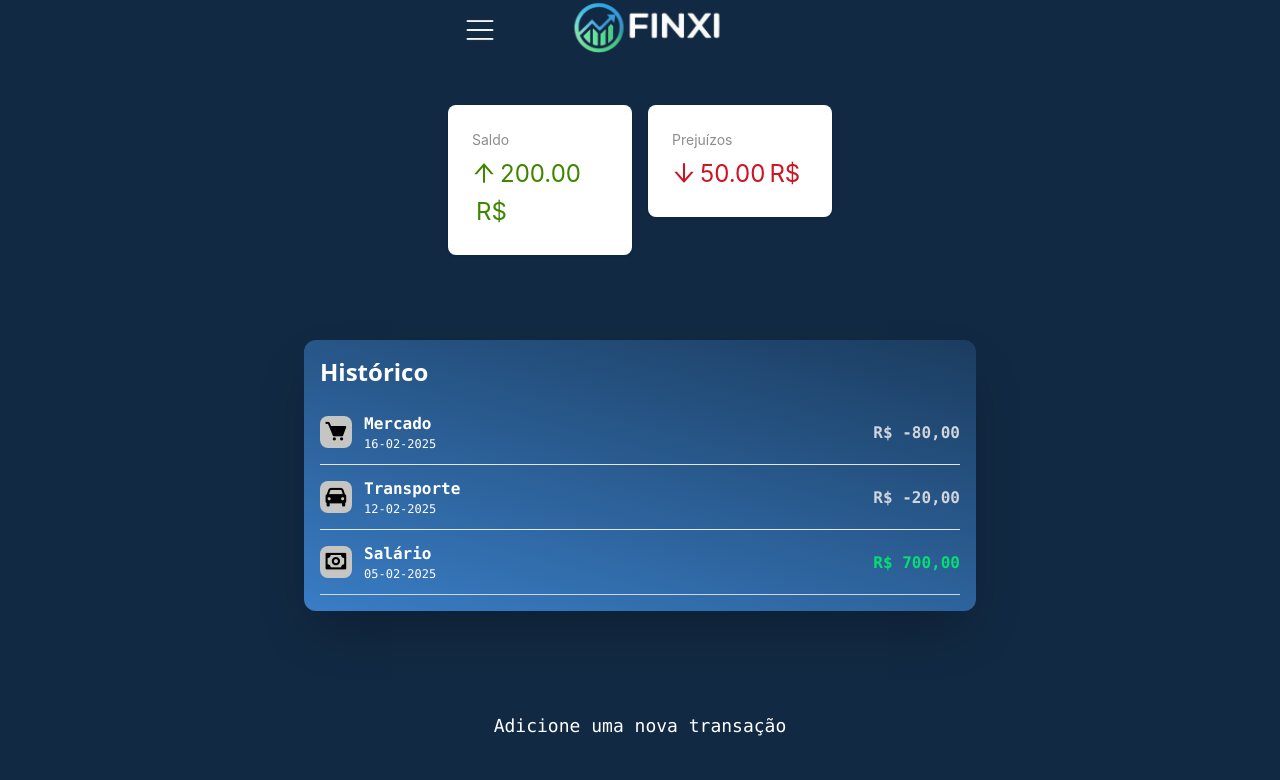
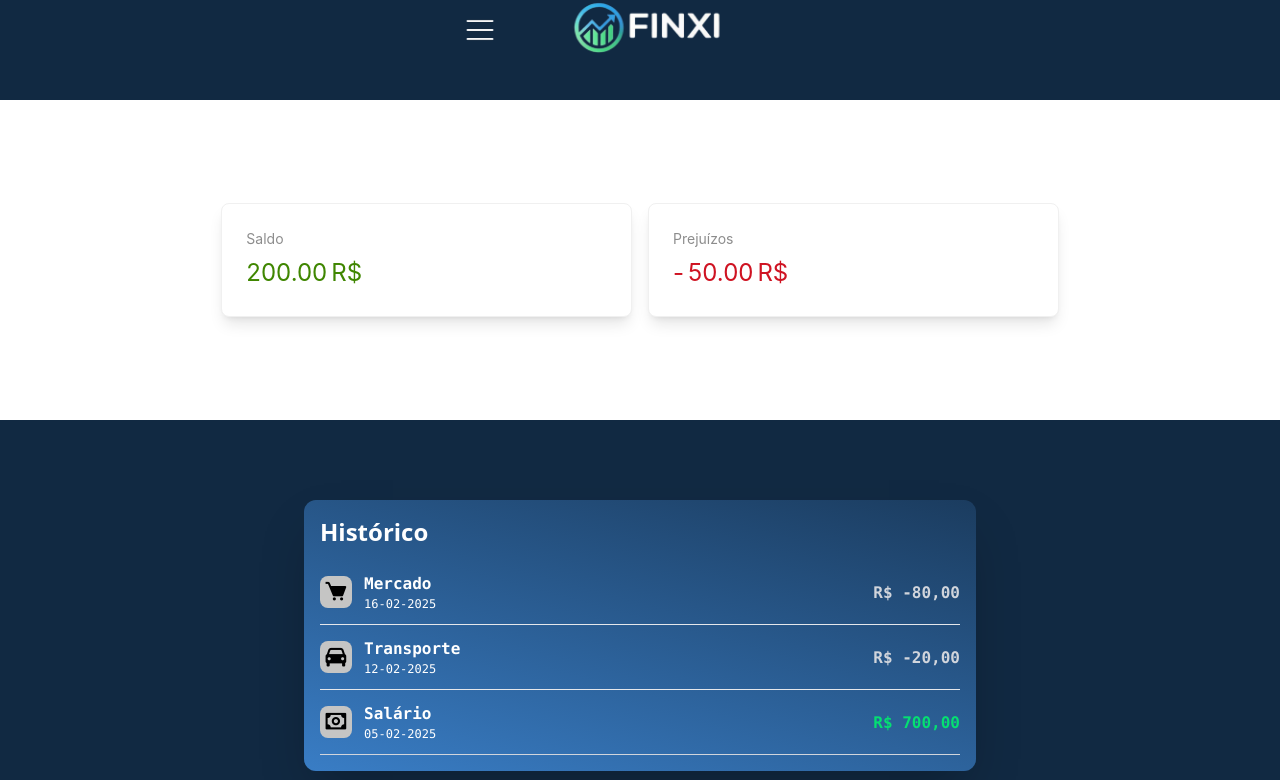
Before and after one commit to dilucas00/web-app-responsive, a React (Vite) app in the folder vite-project/: page / in a window 1280 px wide. Shown: the top 780 px of the page. Built offline with nearby package versions, Linux system fonts and the light colour scheme.

Commit message:
Ajustes nos componentes

```diff
--- a/vite-project/src/components/CardExample.jsx
+++ b/vite-project/src/components/CardExample.jsx
@@ -3,29 +3,29 @@ import { ArrowDownOutlined, ArrowUpOutlined } from '@ant-design/icons';
 import { Card, Col, Row, Statistic } from 'antd';
 
 function CardExample() {
-  return ( // Adicionado return
-    <div className="w-full pt-10 h-50 flex justify-center items-center  ">
-      <Row gutter={16}>
-        <Col span={12} className='lg:w-1/4 sm:w-1/2 w-full'>
-          <Card variant="borderless">
+  return (
+    <div className="w-full bg-white  h-80 flex justify-center items-center mt-10">
+      <Row gutter={16} className="w-full justify-center">
+        <Col xs={24} sm={24} md={12} lg={10} xl={8} className="flex p-2">
+          <Card className="w-full shadow-lg hover:shadow-xl transition-shadow">
             <Statistic
               title="Saldo"
-              value={200.00}
+              value={200.0}
               precision={2}
               valueStyle={{ color: '#3f8600' }}
-              prefix={<ArrowUpOutlined />}
               suffix="R$"
             />
           </Card>
         </Col>
-        <Col span={12}>
-          <Card variant="borderless">
+
+        <Col xs={24} sm={24} md={12} lg={10} xl={8} className="flex p-2">
+          <Card className="w-full shadow-lg hover:shadow-xl transition-shadow">
             <Statistic
               title="Prejuízos"
-              value={50.00}
+              value={50.0}
               precision={2}
               valueStyle={{ color: '#cf1322' }}
-              prefix={<ArrowDownOutlined />}
+              prefix={`-`}
               suffix="R$"
             />
           </Card>
--- a/vite-project/src/components/LineTable.jsx
+++ b/vite-project/src/components/LineTable.jsx
@@ -1,11 +1,10 @@
 import React from 'react';
 import "boxicons/css/boxicons.min.css";
 
-function LineTable  () {
+function LineTable() {
   return (
-    <div className="w-full max-w-2xl mx-auto mt-20 bg-gradient-custom rounded-xl
- p-4 shadow-2xl ">
-      <h3 className="mb-3 font-bold text-2xl text-white font-sans ">Histórico</h3>
+    <div className="w-full sm:max-w-md md:max-w-lg lg:max-w-xl xl:max-w-2xl mx-auto mt-20 bg-gradient-custom rounded-xl p-4 shadow-2xl ">
+      <h3 className="mb-3 font-bold text-2xl text-white font-sans">Histórico</h3>
 
       {/* CONTAINER MERCADO */}
       <div className="flex flex-col sm:flex-row items-start sm:items-center border-b border-gray-200 py-3">
@@ -19,7 +18,7 @@ function LineTable  () {
           </div>
         </div>
         <div className="mt-2 sm:mt-0 sm:ml-auto">
-          <span className="font-bold text-gray-300 font-mono ">R$ -80,00</span>
+          <span className="font-bold text-gray-300 font-mono">R$ -80,00</span>
         </div>
       </div>
 
@@ -35,7 +34,7 @@ function LineTable  () {
           </div>
         </div>
         <div className="mt-2 sm:mt-0 sm:ml-auto">
-          <span className="font-bold text-gray-300 font-mono ">R$ -20,00</span>
+          <span className="font-bold text-gray-300 font-mono">R$ -20,00</span>
         </div>
       </div>
 
@@ -51,11 +50,11 @@ function LineTable  () {
           </div>
         </div>
         <div className="mt-2 sm:mt-0 sm:ml-auto">
-          <span className="font-bold text-green-400 font-mono ">R$ 700,00</span>
+          <span className="font-bold text-green-400 font-mono">R$ 700,00</span>
         </div>
       </div>
     </div>
   );
-};
+}
 
 export default LineTable;
```
